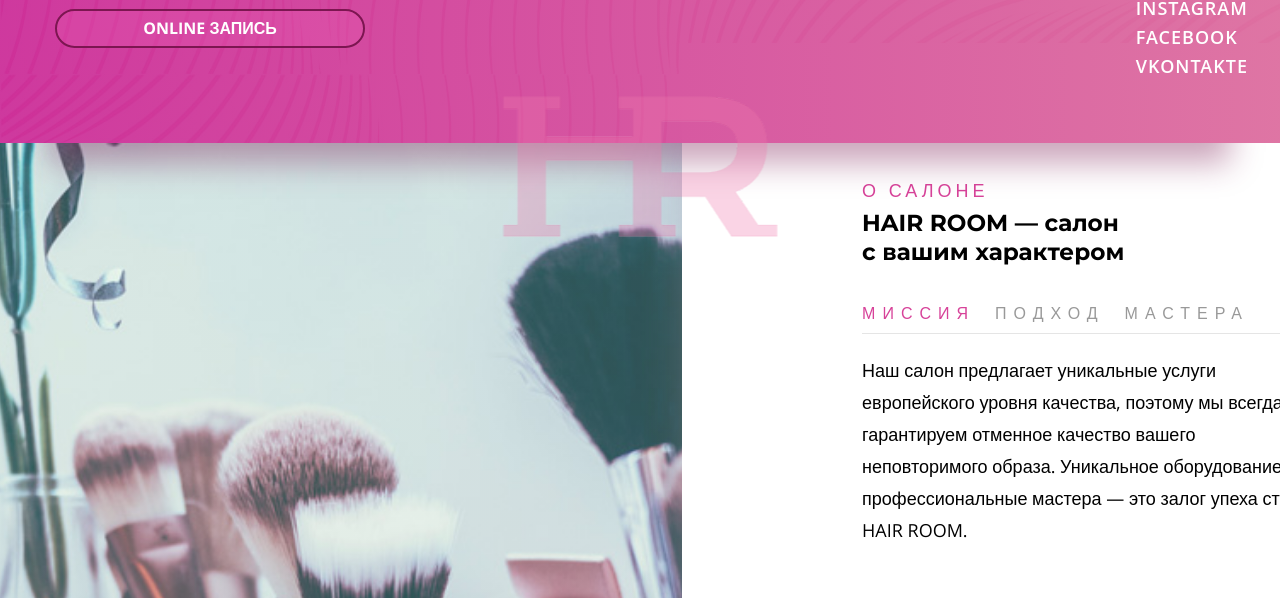
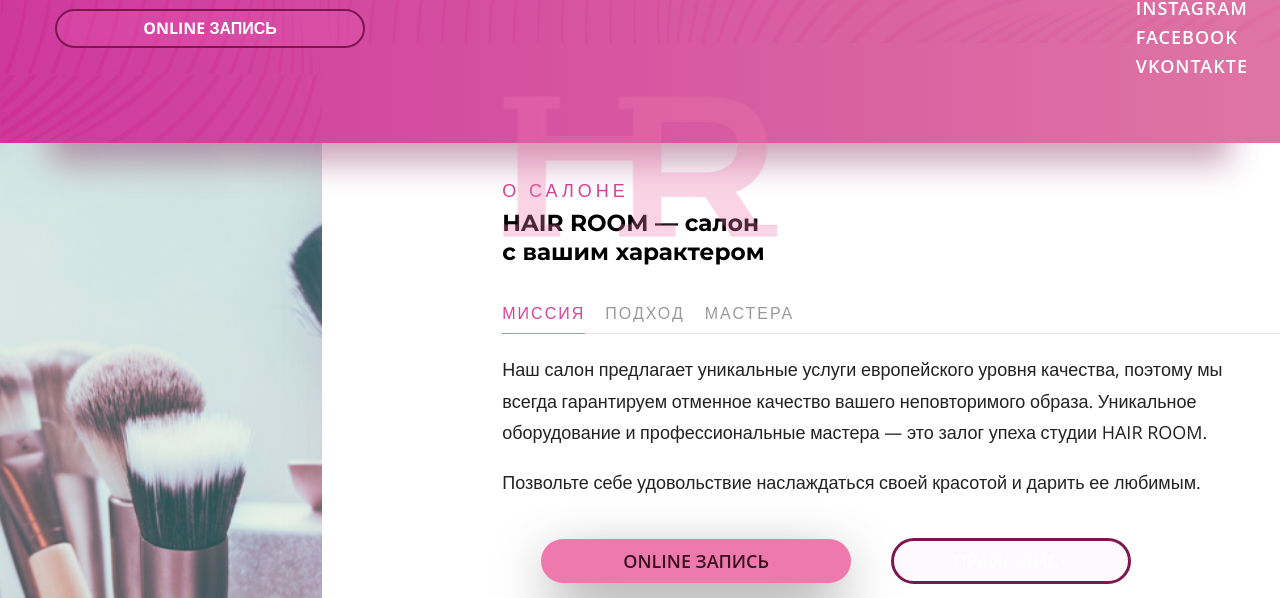
Before and after one commit to nigel-riss/hairroom-site, a website: page src/index.pug in a window 1280 px wide. Shown: the part 868-1466 px from the top of the page. Drawn offline with nearby package versions, Linux system fonts and the light colour scheme; some packages are replaced by stand-ins of ours; files that its build step writes are made by us from their sources; files whose address does not match are found by name.

Commit message:
Fix tabs in about section for mobile Small fixes style and vars

```diff
--- a/src/index.pug
+++ b/src/index.pug
@@ -97,20 +97,19 @@
                 .about__content
                     .tabs
                         ul.tabs__list(id="tabs" role="tablist")
-                            li.tabs__item.tabs__current(data-tab="tab-1" id="tab"): a.tabs__link Миссия
-                            li.tabs__item(data-tab="tab-2"): a.tabs__link Подход
-                            li.tabs__item(data-tab="tab-3"): a.tabs__link Мастера
+                            li.tabs__list-item.tabs__list-item--current: a.tabs__link Миссия
+                            li.tabs__list-item(data-tab="tab-2"): a.tabs__link Подход
+                            li.tabs__list-item(data-tab="tab-3"): a.tabs__link Мастера
 
-                        .tabs__content.tabs__current(id="tab-1")
-                            p.about__copy Наш салон предлагает уникальные услуги европейского уровня качества, поэтому мы всегда гарантируем отменное качество вашего неповторимого образа. Уникальное оборудование и профессиональные мастера — это залог упеха студии HAIR ROOM.
-                            p.about__copy.about__copy--mrtop Позвольте себе удовольствие наслаждаться своей красотой и дарить ее любимым.
+                        .tabs__content.tabs__content--current
+                            p.tabs__copy Наш салон предлагает уникальные услуги европейского уровня качества, поэтому мы всегда гарантируем отменное качество вашего неповторимого образа. Уникальное оборудование и профессиональные мастера — это залог упеха студии HAIR ROOM.
+                            p.tabs__copy Позвольте себе удовольствие наслаждаться своей красотой и дарить ее любимым.
 
+                        .tabs__content
+                            p.tabs__copy Текст вкладки "подход"
 
-                        .tabs__content(id="tab-2")
-                            p.about__copy Текст вкладки "подход"
-
-                        .tabs__content(id="tab-3")
-                            p.about__copy Текст вкладки "мастера"
+                        .tabs__content
+                            p.tabs__copy Текст вкладки "мастера"
 
                 .logo.logo--about
                     .logo__outline
@@ -515,6 +514,6 @@
                 li: a.scroll-spy__link(id="gallery-link" data-label="Галлерея" href="#gallery") Галлерея
                 li: a.scroll-spy__link(id="contacts-link" data-label="Контакты" href="#contacts") Контакты
 
-        script(src="map.js")
-        script(src="scripts.js")
-        script(async, defer, src="https://maps.googleapis.com/maps/api/js?key=AIzaSyBsXqiEFxIOCZHT3sEJWMMLc6HywtBL4-0&callback=initMap")
+        //- script(src="map.js")
+        //- script(src="scripts.js")
+        //- script(async, defer, src="https://maps.googleapis.com/maps/api/js?key=AIzaSyBsXqiEFxIOCZHT3sEJWMMLc6HywtBL4-0&callback=initMap")
--- a/src/js/scripts.js
+++ b/src/js/scripts.js
@@ -1,10 +1,10 @@
 import MobileMenu from "./modules/MobileMenu";
-import Tabs from './modules/Tabs';
+// import Tabs from './modules/Tabs';
 import ScrollSection from './modules/ScrollSection';
 import ScrollSpy from './modules/ScrollSpy';
 
 
 const mobilemenu = new MobileMenu();
-const tabs = new Tabs();
+// const tabs = new Tabs();
 const scrollSpy = new ScrollSpy();
 const scrollSection = new ScrollSection();
--- a/src/scss/base/_vars.scss
+++ b/src/scss/base/_vars.scss
@@ -4,7 +4,7 @@
 $section: #48a6be;
 $white: #ffffff;
 $text: #8a185a;
-$copy: #2e2d2c;
+$copyColor: #222222;
 $titleColor: #d74299;
 
 
--- a/src/scss/modules/_about.scss
+++ b/src/scss/modules/_about.scss
@@ -180,30 +180,6 @@
 
     // }
 
-
-    &__copy {
-        // box model
-        margin: 0;
-        margin-bottom: 55px;
-
-        // typography
-        color: #010101;
-        font-family: $textFont;
-        line-height: 2rem;
-
-        @include atTabletsPortrait {
-            max-width: 410px;
-        }
-
-        @include atDesktop {
-            max-width: 470px;
-        }
-
-        &--mrtop {
-            margin: 0;
-        }
-    }
-
     &__button {
         // box model
         width: 100%;
--- a/src/scss/modules/_hero.scss
+++ b/src/scss/modules/_hero.scss
@@ -161,7 +161,7 @@
         max-width: 300px;
 
         // typography
-        color: $copy;
+        color: $copyColor;
         font-family: $textFont;
         font-weight: 700;
         font-size: 1rem;
--- a/src/scss/modules/_info.scss
+++ b/src/scss/modules/_info.scss
@@ -40,7 +40,7 @@
 
     &__phone {
         // typography
-        color: $copy;
+        color: $copyColor;
         font-size: 1.55rem;
         font-weight: 700;
         text-decoration: none;
--- a/src/scss/modules/_tabs.scss
+++ b/src/scss/modules/_tabs.scss
@@ -1,4 +1,6 @@
 .tabs {
+    // box model
+    margin-bottom: 40px;
     // @include atTabletsPortrait {
     //     padding-left: 0;
     // }
@@ -38,11 +40,39 @@
         }
     }
 
-    &__item {
+    &__list-item {
         // @include atTabletsPortrait {
         //     // box model
         //     padding-right: 55px;
         // }
+
+        &--current {
+            .tabs__link {
+                // positioning
+                position: relative;
+
+                // typography
+                color: $titleColor;
+
+                &::after {
+                    content: "";
+
+                    // positioning
+                    position: absolute;
+                    left: 0;
+                    bottom: 0;
+                    transform: translateX(10px);
+
+                    // box model
+                    height: 1px;
+                    width: 100%;
+                    width: calc(100% - 20px);
+
+                    // visual
+                    background-color: $accent;
+                }
+            }
+        }
     }
 
     &__link {
@@ -58,62 +88,47 @@
         text-transform: uppercase;
         font-weight: 300;
         letter-spacing: 2px;
-        transition: 0.3s ease-in-out;
 
+        // visual
+        transition: 0.3s ease-out;
 
-        @include atTabletsPortrait {
-            letter-spacing: 7px;
-        }
+        // @include atTabletsPortrait {
+        //     letter-spacing: 7px;
+        // }
 
         &:hover {
-            color: #d74299;
+            // visual
+            color: $titleColor;
         }
     }
 
     &__content {
-        padding-bottom: 45px;
+        // box model
         display: none;
 
-        @include atDesktop {
-            width: 460px;
+        // @include atDesktop {
+        //     width: 460px;
+        // }
+
+        &--current {
+            // box model
+            display: block;
         }
     }
 
-    &__current {
-        display: inherit;
+    &__copy {
+        // typography
+        color: $copyColor;
+        font-family: $textFont;
+        font-weight: 400;
+        line-height: 1.75;
 
-        a {
-            position: relative;
-            color: #d74299;
+        // @include atTabletsPortrait {
+        //     max-width: 410px;
+        // }
 
-            &::before {
-                // positioning
-                position: absolute;
-                height: 2px;
-                bottom: -17px;
-                left: 0;
-
-                // box model
-                content: '';
-                width: 100%;
-
-                // visual
-                visibility: hidden;
-                background-color: $accent;
-                transform: scaleX(0);
-                transition: 0.3s ease-in-out all 0s;
-            }
-
-            &:hover,&:active {
-                // typography
-                color: $accent;
-
-                &::before {
-                    // visual
-                    visibility: visible;
-                    transform: scaleX(1);
-                }
-            }
-        }
+        // @include atDesktop {
+        //     max-width: 470px;
+        // }
     }
 }
```
Also changed, not shown: dist/index.html, dist/styles.css.
